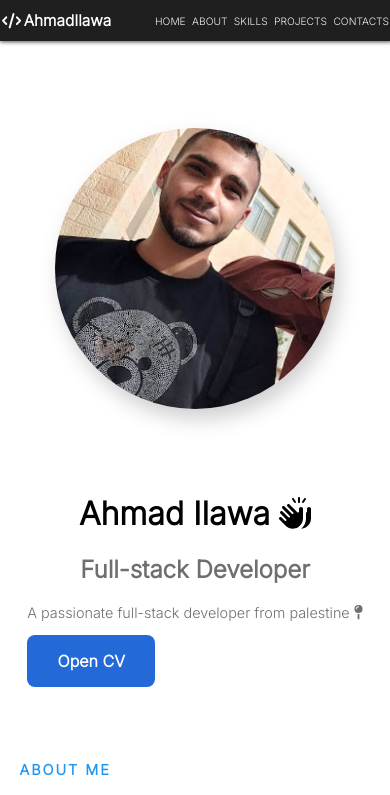
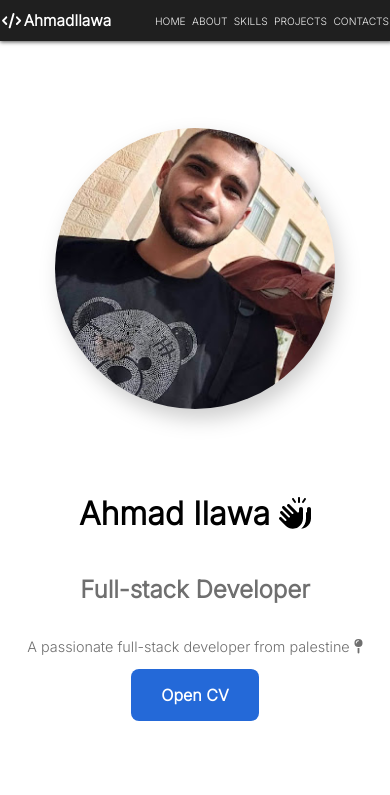
Before and after one commit to AhmadEleiwa/AhmadEleiwa.github.io, a React (Create React App) app: page / in a window 390 px wide. Shown: the top 795 px of the page. Built offline with nearby package versions, Linux system fonts and the light colour scheme.

Commit message:
Adding flexBox to userinfo body

```diff
--- a/src/components/UserInfo/style.css
+++ b/src/components/UserInfo/style.css
@@ -17,6 +17,12 @@
     transform: translateY(-10px) translateX(-5px);
 }
 
+.user-info .body{
+    display: flex;
+    flex-direction: column;
+    align-items: flex-start;
+    justify-content: center;
+}
 
 
 @media screen and (max-width:720px) {
@@ -25,7 +31,7 @@
 
     }
     .user-info .body{
-        text-align: center;
+        align-items: center;
     }
     .user-info img {
         width: 80%;
```
